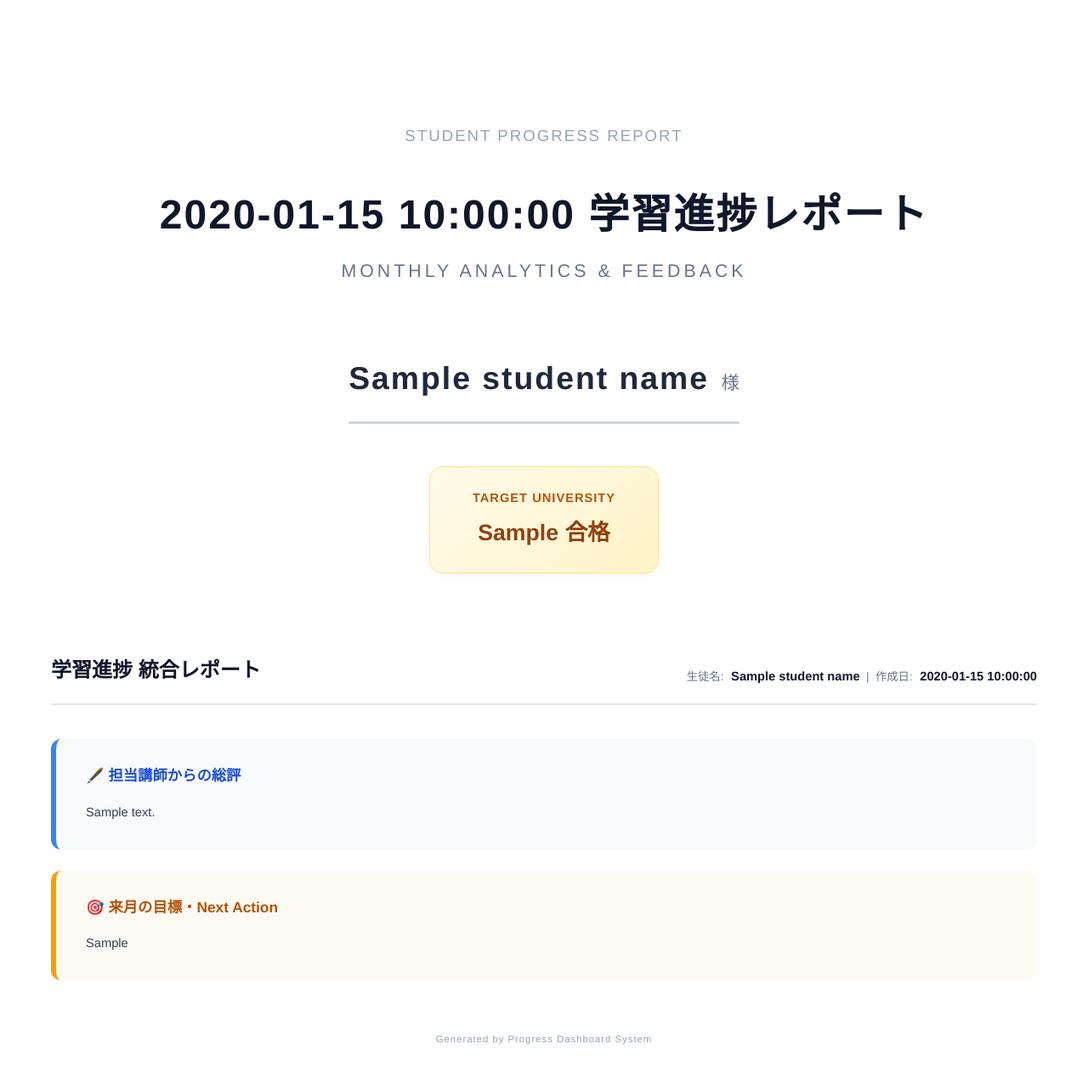
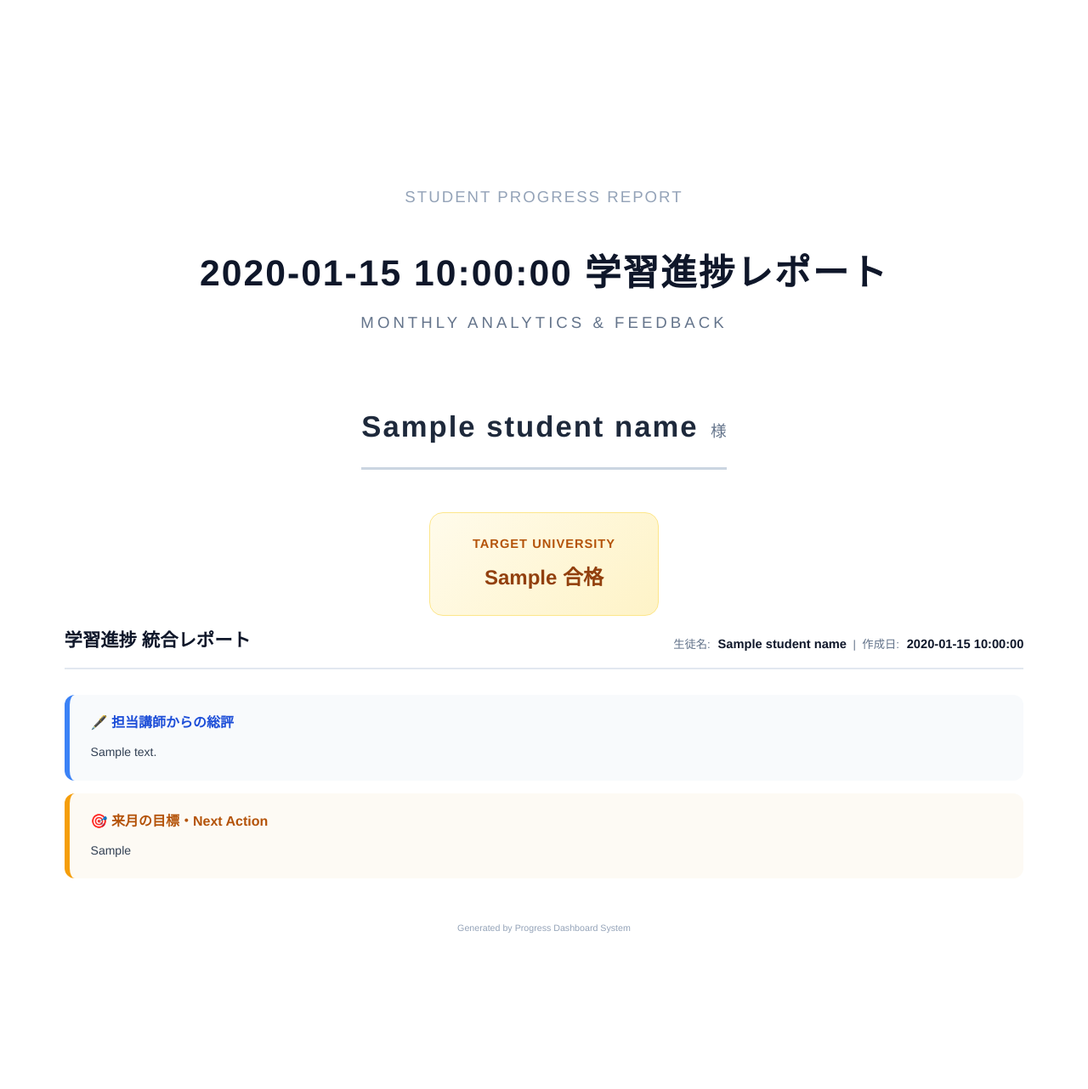
Before and after one commit to ta-ku-mi-nn/progress-dashboard-refact, a FastAPI app: template backend/app/templates/integrated_report_template.html in a window 1280 px wide. Shown: the whole page at 85% size. After the commit the page ends 1099 px from the top, so only its background shows below. Run offline with FastAPI, Linux system fonts and the light colour scheme; the template is opened without the code that fills it: most values are stand-ins (such as "Sample title", 1, 10 or a date in 2020); some web fonts are replaced.

Commit message:
レポートデザイン修正

```diff
--- a/backend/app/templates/integrated_report_template.html
+++ b/backend/app/templates/integrated_report_template.html
@@ -13,7 +13,7 @@
 
         @page {
             size: A4;
-            margin: 0;
+            margin: 0; /* エンジンによっては無視されるので0に */
         }
 
         * {
@@ -27,7 +27,15 @@
             color: #1e293b;
             background-color: #ffffff;
             line-height: 1.6;
-            padding: 50px 60px; /* ★余白を広げてエレガントに */
+            /* bodyのpaddingは無視されることが多いので0にする */
+            margin: 0;
+            padding: 0;
+        }
+
+        /* ★強制的に余白を作るためのラッパー */
+        .pdf-wrapper {
+            padding: 15mm 20mm; /* ここで上下左右の余白を強制確保 */
+            width: 100%;
         }
 
         .page-break {
@@ -38,16 +46,11 @@
            表紙（カバーページ）デザイン
            ========================================= */
         .cover-page {
-            height: 90vh;
-            display: table;
+            height: 85vh;
             width: 100%;
+            text-align: center;
+            padding-top: 20vh; /* 中央寄せの代わり */
             page-break-after: always;
-        }
-
-        .cover-content {
-            display: table-cell;
-            vertical-align: middle;
-            text-align: center;
         }
 
         .cover-logo-area {
@@ -58,7 +61,7 @@
         }
 
         .cover-title {
-            font-size: 36pt;
+            font-size: 32pt;
             font-weight: 900;
             color: #0f172a;
             margin-bottom: 10px;
@@ -66,7 +69,7 @@
         }
 
         .cover-subtitle {
-            font-size: 16pt;
+            font-size: 14pt;
             color: #64748b;
             margin-bottom: 60px;
             letter-spacing: 4px;
@@ -82,14 +85,14 @@
         }
 
         .cover-student-name {
-            font-size: 28pt;
+            font-size: 26pt;
             font-weight: bold;
             color: #1e293b;
             letter-spacing: 2px;
         }
 
         .cover-student-honorific {
-            font-size: 16pt;
+            font-size: 14pt;
             color: #64748b;
             margin-left: 10px;
         }
@@ -99,7 +102,6 @@
             padding: 25px 50px;
             border-radius: 16px;
             display: inline-block;
-            box-shadow: 0 4px 6px -1px rgba(0, 0, 0, 0.05);
             border: 1px solid #fde68a;
         }
 
@@ -112,36 +114,28 @@
         }
 
         .cover-target-univ {
-            font-size: 20pt;
+            font-size: 18pt;
             font-weight: 900;
             color: #92400e;
         }
 
         /* =========================================
-           通常ページヘッダー
+           通常ページヘッダー (テーブルレイアウト)
            ========================================= */
-        .page-header {
+        .header-table {
+            width: 100%;
+            border-collapse: collapse;
             border-bottom: 2px solid #e2e8f0;
-            padding-bottom: 20px;
-            margin-bottom: 40px; /* 余白拡大 */
-            display: table;
-            width: 100%;
+            margin-bottom: 30px;
         }
 
-        .page-header-left {
-            display: table-cell;
-            text-align: left;
-            vertical-align: bottom;
-        }
-
-        .page-header-right {
-            display: table-cell;
-            text-align: right;
+        .header-table td {
+            padding-bottom: 15px;
             vertical-align: bottom;
         }
 
         .header-doc-title {
-            font-size: 18pt;
+            font-size: 16pt;
             font-weight: 800;
             color: #0f172a;
         }
@@ -158,18 +153,18 @@
         }
 
         /* =========================================
-           メッセージセクション（手紙風）
+           メッセージセクション
            ========================================= */
         .message-section {
-            margin-bottom: 50px; /* 余白拡大 */
+            margin-bottom: 40px;
             page-break-inside: avoid;
         }
 
         .message-card {
             background-color: #f8fafc;
             border-radius: 12px;
-            padding: 30px 35px; /* 余白拡大 */
-            margin-bottom: 25px;
+            padding: 20px 25px;
+            margin-bottom: 15px;
             border-left: 6px solid #3b82f6;
         }
 
@@ -179,18 +174,16 @@
         }
 
         .message-title {
-            font-size: 13pt;
+            font-size: 12pt;
             font-weight: bold;
-            margin-bottom: 15px;
-            display: flex;
-            align-items: center;
+            margin-bottom: 10px;
         }
 
         .message-title.primary { color: #1d4ed8; }
         .message-title.accent { color: #b45309; }
 
         .message-body {
-            font-size: 11pt;
+            font-size: 10.5pt;
             color: #334155;
             line-height: 1.8;
             white-space: pre-wrap;
@@ -444,36 +413,36 @@
         .badge-default { background-color: #f1f5f9; color: #475569; }
 
         /* =========================================
-           その他のグラフコンテナ (カレンダー等)
+           その他のグラフコンテナ
            ========================================= */
         .chart-container-full {
             text-align: center;
-            margin: 30px 0;
-            padding: 30px;
+            margin: 25px 0;
+            padding: 25px;
             background: #ffffff;
-            border-radius: 16px;
+            border-radius: 12px;
             border: 1px solid #e2e8f0;
-            box-shadow: 0 4px 6px -1px rgba(0, 0, 0, 0.05);
         }
 
         .chart-img-full {
             max-width: 100%;
             height: auto;
-            max-height: 400px;
+            max-height: 380px;
         }
 
         .text-bold { font-weight: bold; color: #0f172a; }
         .text-accent { color: #2563eb; font-weight: bold; }
         .report-footer {
-            margin-top: 60px;
+            margin-top: 50px;
             text-align: center;
-            font-size: 8.5pt;
+            font-size: 8pt;
             color: #94a3b8;
-            letter-spacing: 1px;
         }
     </style>
 </head>
 <body>
+
+    <div class="pdf-wrapper">
 
         {% set subject_colors = {
             '英語': 'badge-english', 'English': 'badge-english',
@@ -484,7 +453,6 @@
         } %}
 
         <div class="cover-page">
-        <div class="cover-content">
             <div class="cover-logo-area">STUDENT PROGRESS REPORT</div>
             <div class="cover-title">{{ date_str }} 学習進捗レポート</div>
             <div class="cover-subtitle">Monthly Analytics & Feedback</div>
@@ -502,18 +470,19 @@
             </div>
             {% endif %}
         </div>
-    </div>
 
-    <div class="page-header">
-        <div class="page-header-left">
+        <table class="header-table">
+            <tr>
+                <td>
                     <div class="header-doc-title">学習進捗 統合レポート</div>
-        </div>
-        <div class="page-header-right">
+                </td>
+                <td style="text-align: right;">
                     <div class="header-meta-info">
                         生徒名: <strong>{{ student_name }}</strong> &nbsp;|&nbsp; 作成日: <strong>{{ date_str }}</strong>
                     </div>
-        </div>
-    </div>
+                </td>
+            </tr>
+        </table>
 
         {% if teacher_comment or next_action %}
         <div class="message-section">
@@ -536,22 +505,22 @@
         {% if "dashboard" in sections %}
         <div class="section-title">学習ダッシュボード</div>
 
-    <div class="dashboard-top">
-
-        <div class="dashboard-col-left">
+        <table class="dashboard-layout-table">
+            <tr>
+                <td class="td-left-col">
                     {% if images.dashboard %}
                     <div class="chart-container-compact">
                         <div class="chart-title">Study Progress Analytics</div>
                         <img src="{{ images.dashboard }}" class="chart-img-compact" />
                     </div>
                     {% else %}
-            <div class="chart-container-compact" style="padding: 50px;">
+                    <div class="chart-container-compact" style="padding: 40px;">
                         <p style="color: #94a3b8;">グラフデータがありません</p>
                     </div>
                     {% endif %}
-        </div>
+                </td>
 
-        <div class="dashboard-col-right">
+                <td class="td-right-col">
                     <div class="kpi-card" style="border-left: 4px solid #3b82f6;">
                         <div class="kpi-label">総学習時間 (推定)</div>
                         <div class="kpi-value">{{ dashboard.total_study_time }}<span>時間</span></div>
@@ -566,30 +535,37 @@
                         <div class="kpi-label">最新 英検ステータス</div>
                         <div class="kpi-value accent">{{ eiken_str }}</div>
                     </div>
-        </div>
-    </div>
+                </td>
+            </tr>
+        </table>
 
-    <div class="subsection-title" style="margin-top: 20px;">教材別 進捗詳細</div>
+        <div class="subsection-title">教材別 進捗詳細</div>
 
         {% if dashboard.progress_list %}
-    <div class="textbook-grid">
-        {% for item in dashboard.progress_list %}
-        <div class="textbook-card">
+        <table class="grid-table">
+            {% for row in dashboard.progress_list | batch(3, None) %}
+            <tr>
+                {% for item in row %}
+                    {% if item %}
+                    <td>
                         <div>
                             <span class="badge {{ subject_colors.get(item.subject, 'badge-default') }}">{{ item.subject }}</span>
                         </div>
-
                         <div class="textbook-title" title="{{ item.book_name }}">
                             {{ item.book_name }}
                         </div>
-
                         <div class="progress-bg">
                             <div class="progress-fill" style="width: {{ item.pct }}%;"></div>
                         </div>
                         <div class="progress-value-text">{{ item.pct }}%</div>
-        </div>
+                    </td>
+                    {% else %}
+                    <td class="empty-cell"></td>
+                    {% endif %}
                 {% endfor %}
-        <div style="clear: both;"></div> </div>
+            </tr>
+            {% endfor %}
+        </table>
         {% else %}
         <table style="width: 100%;">
             <tr><td class="no-data">登録されている教材データがありません</td></tr>
```
Also changed, not shown: other parts of backend/app/templates/integrated_report_template.html (+72 -95 lines). Lines whose indentation alone changed are shown as unchanged.
